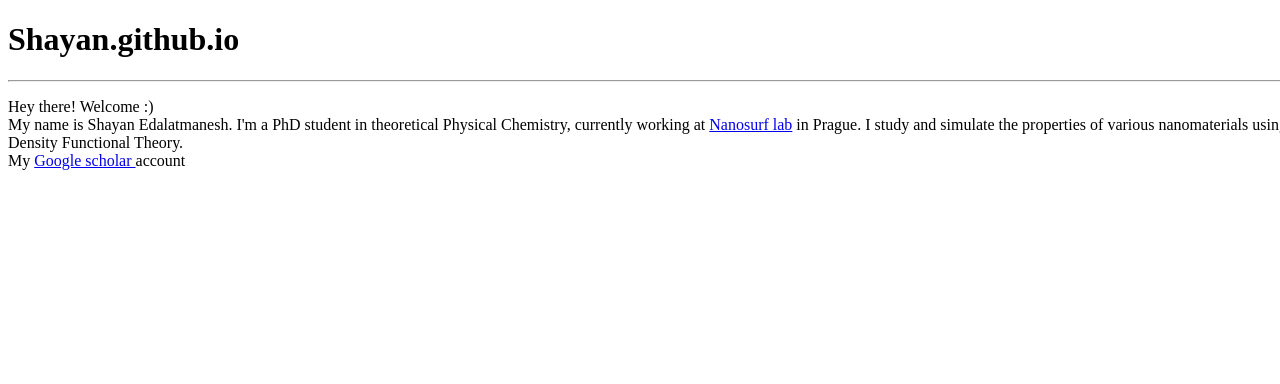
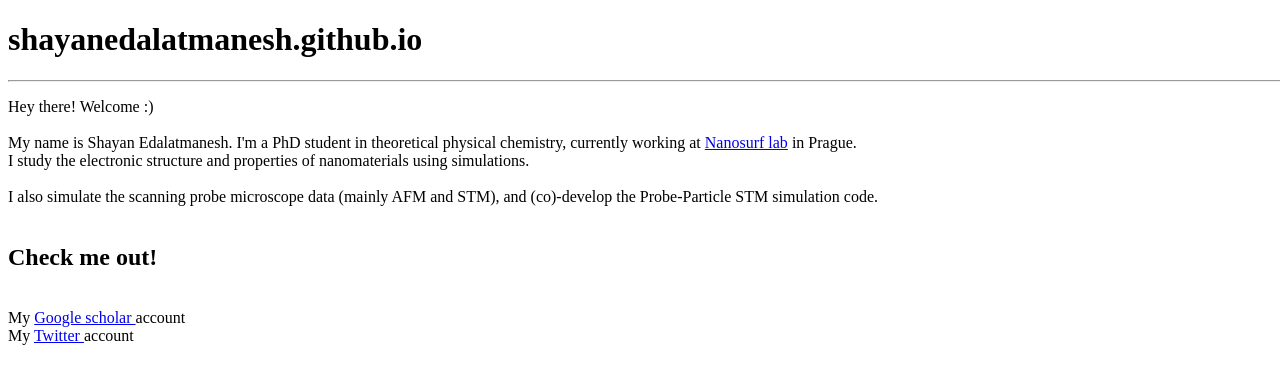
Before and after one commit to shayanEdalatmanesh/shayanedalatmanesh.github.io, a plain HTML site: page index.html in a window 1280 px wide. Drawn offline with Linux system fonts and the light colour scheme.

Commit message:
Completed

```diff
--- a/index.html
+++ b/index.html
@@ -10,11 +10,19 @@
 
 <body>
   <script src="script.js"></script>
-   <h1>Shayan.github.io</h1>
+   <h1>shayanedalatmanesh.github.io</h1>
   <hr>
-   <p>Hey there! Welcome :)
-   <br> My name is Shayan Edalatmanesh. I'm a PhD student in theoretical Physical Chemistry, currently working at <a href="https://nanosurf.fzu.cz/">Nanosurf lab</a> in Prague. I study and simulate the properties of various nanomaterials using Density Functional Theory.
- <br> My <a href="https://scholar.google.com/citations?user=L2PFHwsAAAAJ&hl=en&oi=ao">Google scholar </a> account
+   <p> Hey there! Welcome :)
+     <br>
+   <br> My name is Shayan Edalatmanesh. I'm a PhD student in theoretical physical chemistry, currently working at <a href="https://nanosurf.fzu.cz/">Nanosurf lab</a> in Prague.
+     <br> I study the electronic structure and properties of nanomaterials using simulations.
+     <br>
+     <br>I also simulate the scanning probe microscope data (mainly AFM and STM), and (co)-develop the Probe-Particle STM simulation code.
+ <br>
+     <br>
+        <h2> Check me out! </h2>
+     <br> My <a href="https://scholar.google.com/citations?user=L2PFHwsAAAAJ&hl=en&oi=ao">Google scholar </a> account
+     <br> My <a href="https://twitter.com/shyn_eddie">Twitter </a> account
    </p>
 </body>
 </html>
```
